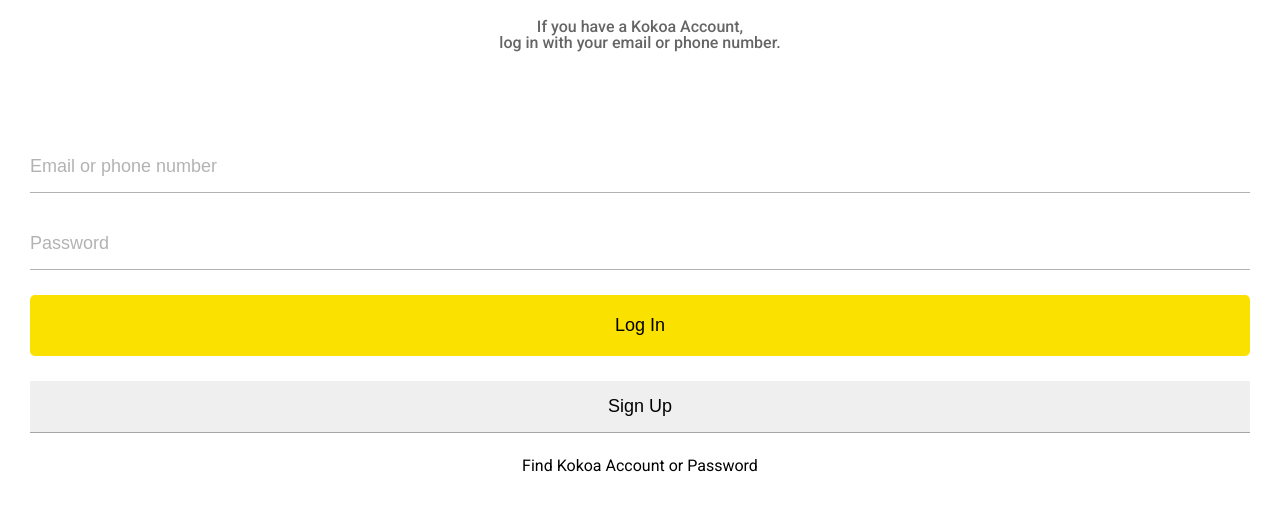
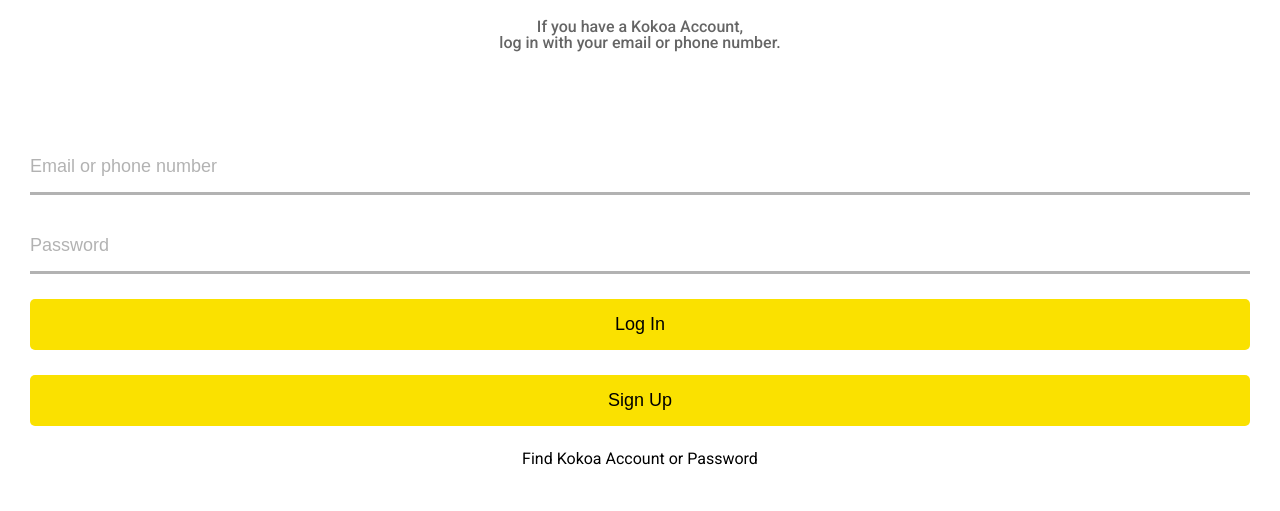
Before and after one commit to MoongStory/Moon-Light-Project, a PHP site: page / in a window 1280 px wide. Shown: the part 144-655 px from the top of the page. Run offline with PHP 8.4, Linux system fonts and the light colour scheme.

Commit message:
태그에 id를 class로 수정

```diff
--- a/HTML & CSS/kokoa clone/css/screens/login.css
+++ b/HTML & CSS/kokoa clone/css/screens/login.css
@@ -19,39 +19,41 @@
   opacity: 0.6;
 }
 
-#login-form {
+.login-form {
   display: flex;
   flex-direction: column;
   margin: 0px 30px;
 }
 
-#login-form input {
+.login-form *:not(a) {
   padding: 15px 0px;
   border: none;
   font-size: 18px;
   margin-bottom: 25px;
 }
 
-#login-form input:not([type="submit"]) {
-  border-bottom: 1px solid rgba(0, 0, 0, 0.3);
+/* QUESTION : 왜 ".login-form__input" 이건 안되고 "input.login-form__input" 이렇게 해야 적용 되는지? */
+input.login-form__input {
+  border-bottom: 3px solid rgba(0, 0, 0, 0.3);
   transition: border-color 0.3s ease-in-out;
 }
 
-#login-form input::placeholder {
+.login-form__input::placeholder {
   color: rgba(0, 0, 0, 0.3);
 }
 
-#login-form input:focus {
+.login-form__input:focus {
   border-color: var(--yellow);
 }
-#login-form input[type="submit"] {
+
+.login-form__button {
   background-color: var(--yellow);
   cursor: pointer;
   padding: 20px 0px;
   border-radius: 5px;
 }
 
-#login-form a {
+.login-form a {
   text-align: center;
   text-decoration: none;
   color: inherit;
--- a/HTML & CSS/kokoa clone/index.html
+++ b/HTML & CSS/kokoa clone/index.html
@@ -47,16 +47,23 @@
       </p>
     </header>
 
-    <form action="friends.html" method="get" id="login-form">
+    <form class="login-form" action="friends.html" method="get">
       <input
         required
+        class="login-form__input"
         name="username"
         type="text"
         placeholder="Email or phone number"
       />
-      <input required name="password" type="password" placeholder="Password" />
-      <input type="submit" value="Log In" />
-      <input type="button" value="Sign Up" />
+      <input
+        required
+        class="login-form__input"
+        name="password"
+        type="password"
+        placeholder="Password"
+      />
+      <button class="login-form__button" type="submit">Log In</button>
+      <button class="login-form__button" type="button">Sign Up</button>
       <a href="#">Find Kokoa Account or Password</a>
     </form>
   </body>
```
